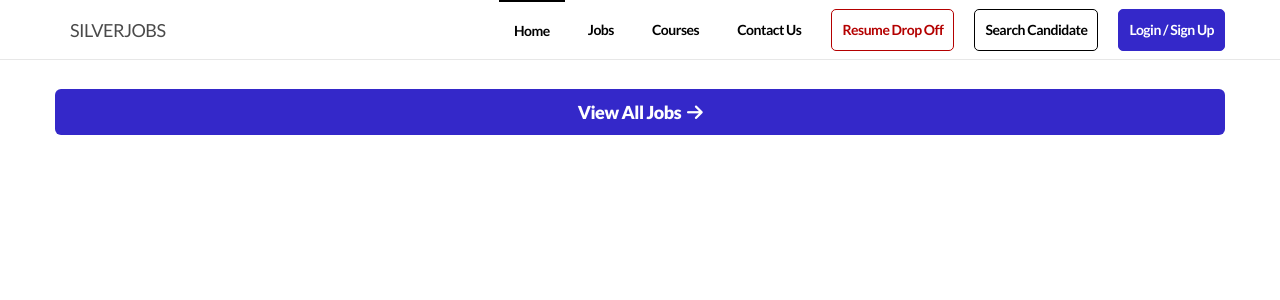
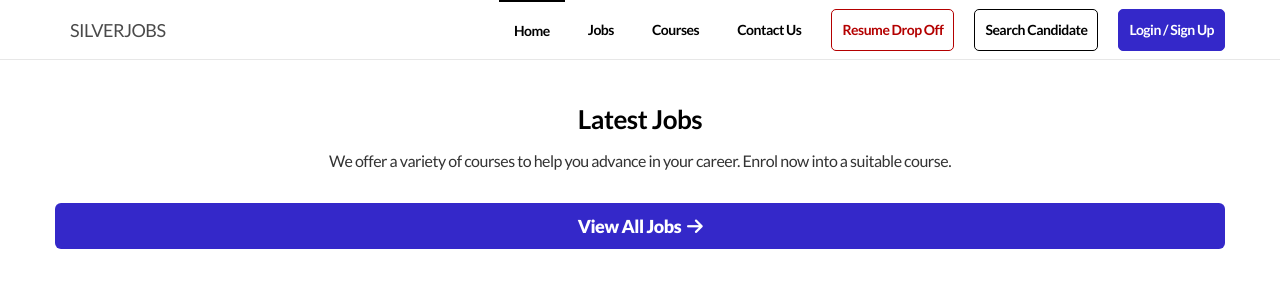
Before and after one commit to phr9000/seniorJob, a React (Create React App) app: page /avail_course in a window 1280 px wide. Shown: the top 300 px of the page. Built offline with nearby package versions, Linux system fonts and the light colour scheme.

Commit message:
+ Avaulable Course 페이지 업뎃

```diff
--- a/src/components/AvailCourses.tsx
+++ b/src/components/AvailCourses.tsx
@@ -8,15 +8,21 @@ import imgs from 'src/common/ImgDef';
 import "src/assets/styles/layout/availCourses.scss";
 
 /* Import Component */
-import {BigBtn, SecTitle} from "src/components/Guide";
+import {BigBtn, SecTitle, SecTitleDesc} from "src/components/Guide";
 
 
 
 
+const margin = {
+  marginTop: '10rem',
+};
+
+
 const AvailCourses: React.FC = () => {
   return (
-    <div className="section_inner">
+    <div className="section_inner" style={margin}>
       <SecTitle title="Latest Jobs"/>
+      <SecTitleDesc/>
 
       <BigBtn title="View All Jobs"/>
     </div>
```
